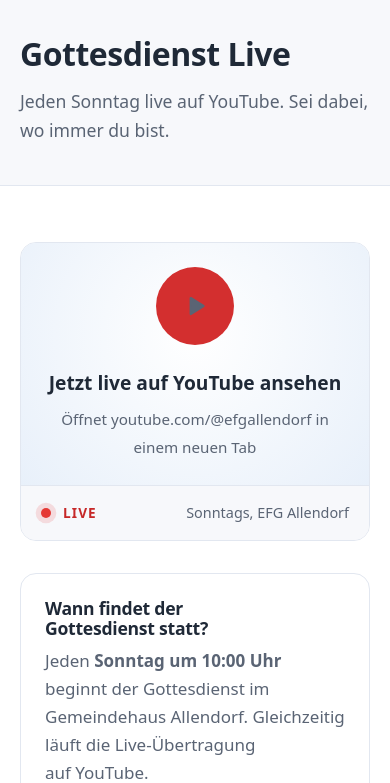
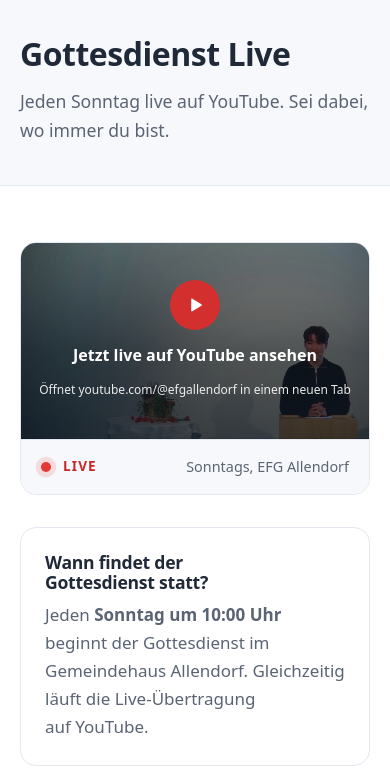
Before and after one commit to kirrovo/efgallendorf, a PHP site: page /gottesdienst-live.html in a window 390 px wide. Shown: the part 138-921 px from the top of the page. Run offline with PHP 8.4, Linux system fonts and the light colour scheme.

Commit message:
Originales YouTube-Standbild für die Livestream-Vorschau ergänzen

```diff
--- a/gottesdienst-live.html
+++ b/gottesdienst-live.html
@@ -37,6 +37,7 @@
     <a href="https://www.youtube.com/@efgallendorf/live" target="_blank" rel="noopener noreferrer"
        class="livestream-wrap" style="display:block;">
       <div class="livestream-buehne">
+        <img class="livestream-standbild" src="bilder/livestream-standbild.jpg" width="1280" height="720" fetchpriority="high" alt="Ein Redner am Pult im Gottesdienst der EFG Allendorf" />
         <span class="livestream-play">
           <svg class="ico" aria-hidden="true"><use href="#i-play"></use></svg>
         </span>
--- a/style.css
+++ b/style.css
@@ -1651,11 +1651,20 @@ a.predigt-row:hover .predigt-play { background: var(--blau); border-color: var(-
 .livestream-wrap:hover { border-color: var(--linie-stark); box-shadow: var(--schatten); }
 .livestream-wrap iframe { display: block; width: 100%; aspect-ratio: 16 / 9; border: none; }
 .livestream-buehne {
+  position: relative; isolation: isolate; overflow: hidden; color: #fff;
   aspect-ratio: 16 / 9;
   display: flex; flex-direction: column;
   align-items: center; justify-content: center; gap: 22px;
   text-align: center; padding: 24px;
   background: radial-gradient(circle at 50% 38%, var(--flaeche) 0%, var(--flaeche-3) 100%);
+}
+.livestream-standbild {
+  position: absolute; inset: 0; z-index: -2;
+  width: 100%; height: 100%; object-fit: cover;
+}
+.livestream-buehne::before {
+  content: ''; position: absolute; inset: 0; z-index: -1;
+  background: linear-gradient(180deg, rgba(10, 20, 30, .12), rgba(10, 20, 30, .58) 55%, rgba(10, 20, 30, .72));
 }
 .livestream-play {
   width: 78px; height: 78px;
@@ -1668,7 +1677,15 @@ a.predigt-row:hover .predigt-play { background: var(--blau); border-color: var(-
 .livestream-play .ico { width: 34px; height: 34px; fill: currentColor; stroke: currentColor; }
 .livestream-wrap:hover .livestream-play { background: #b71c1c; transform: scale(1.04); }
 .livestream-buehne strong { display: block; font-size: 1.2rem; font-weight: 650; margin-bottom: 6px; }
-.livestream-buehne span { font-size: .95rem; color: var(--text-leise); }
+.livestream-buehne > div span { font-size: .95rem; color: rgba(255, 255, 255, .9); }
+.livestream-buehne strong { color: #fff; }
+@media (max-width: 620px) {
+  .livestream-buehne { padding: 16px; gap: 12px; }
+  .livestream-play { width: 50px; height: 50px; flex-shrink: 0; }
+  .livestream-play .ico { width: 24px; height: 24px; }
+  .livestream-buehne strong { font-size: 1rem; }
+  .livestream-buehne > div span { font-size: .75rem; }
+}
 .livestream-meta {
   background: var(--flaeche-2);
   border-top: 1px solid var(--linie);
--- a/wordpress-theme/efg-allendorf/functions.php
+++ b/wordpress-theme/efg-allendorf/functions.php
@@ -9,7 +9,7 @@ if ( ! defined( 'ABSPATH' ) ) {
 	exit; // Direktaufruf verhindern.
 }
 
-define( 'EFGA_VERSION', '1.0.7' );
+define( 'EFGA_VERSION', '1.0.8' );
 
 /* ════════════════════════════════════════════════════════
    1. THEME-SETUP
--- a/wordpress-theme/efg-allendorf/template-live.php
+++ b/wordpress-theme/efg-allendorf/template-live.php
@@ -21,6 +21,7 @@ get_template_part( 'template-parts/page-hero', null, array(
 		<a href="https://www.youtube.com/@efgallendorf/live" target="_blank" rel="noopener noreferrer"
 		   class="livestream-wrap" style="display:block;">
 			<div class="livestream-buehne">
+				<img class="livestream-standbild" src="<?php echo esc_url( get_template_directory_uri() . '/assets/img/livestream-standbild.jpg' ); ?>" width="1280" height="720" fetchpriority="high" alt="Ein Redner am Pult im Gottesdienst der EFG Allendorf" />
 				<span class="livestream-play"><?php efga_ico( 'play' ); ?></span>
 				<div>
 					<strong>Jetzt live auf YouTube ansehen</strong>
```
Also changed, not shown: wordpress-theme/efg-allendorf/style.css (+19 -2 lines), bilder/livestream-standbild.jpg (added), wordpress-theme/efg-allendorf/README.md, wordpress-theme/efg-allendorf/assets/img/livestream-standbild.jpg (added), 1 other file.
